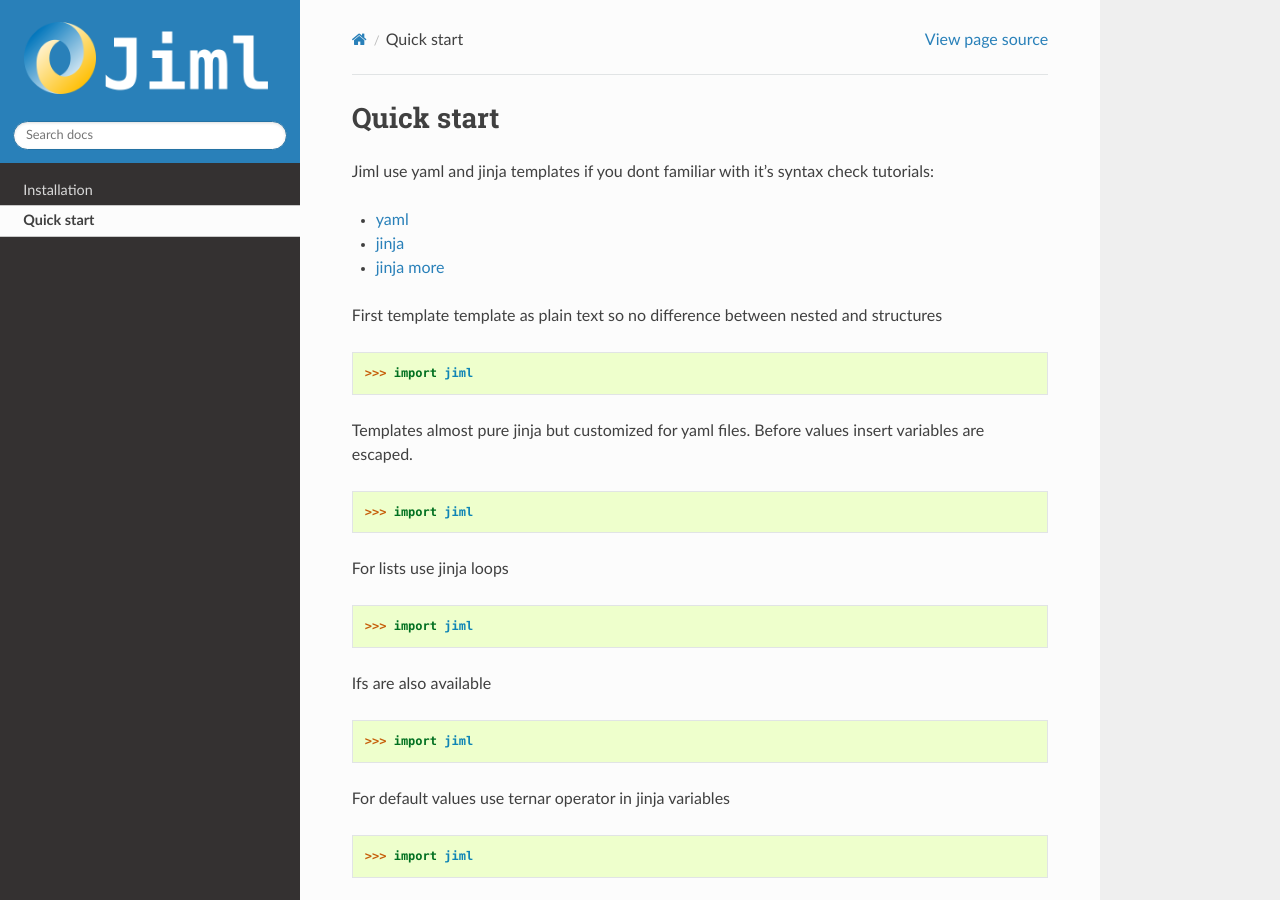
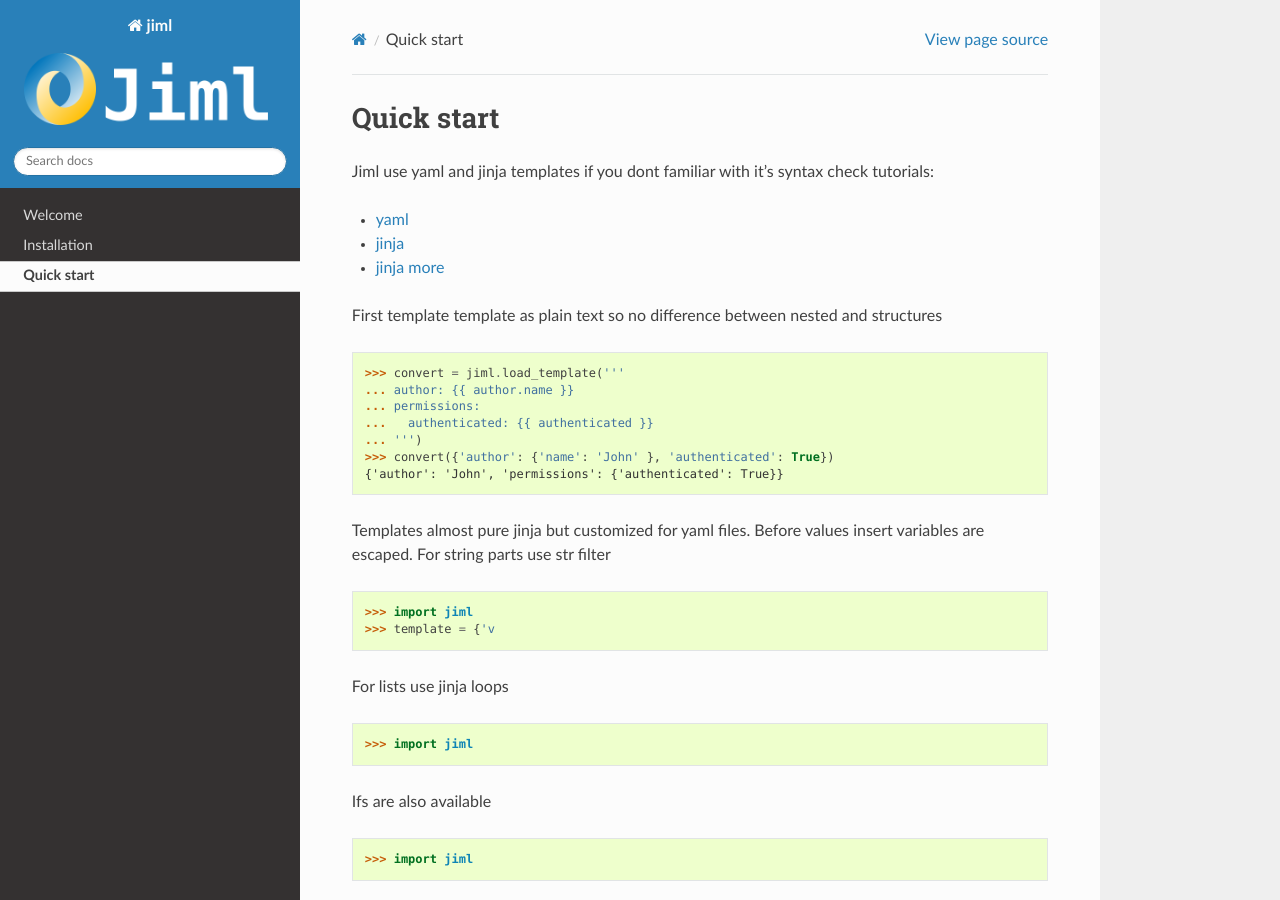
Before and after one commit to vmstarchenko/jaml, a Sphinx documentation site: the page built from docs/source/guide/quickstart.rst, in a window 1280 px wide and 900 px high. Built offline with Sphinx 7.4.7 and the Read the Docs theme 2.0.0, drawn with Linux system fonts in a browser that asks for light colours.

Commit message:
update documentation

```diff
--- a/README.rst
+++ b/README.rst
@@ -12,7 +12,6 @@ and flexibility of `yaml <https://pyyaml.org/wiki/PyYAMLDocumentation>`_ format.
 **Short usage example**::
 
   >>> import jiml
-  >>>
   >>> template = '''
   ... # options
   ... globals: [urllib.parse.urlparse]
@@ -28,7 +27,6 @@ and flexibility of `yaml <https://pyyaml.org/wiki/PyYAMLDocumentation>`_ format.
   ...   {% endfor %}
   ... ]
   ... '''
-  >>>
   >>> convert_film_for_responce = jiml.load_template(template)
   >>> print(json.dumps(convert_film_for_responce({
   ...     'title': 'Your favourite film',
@@ -52,7 +50,6 @@ and flexibility of `yaml <https://pyyaml.org/wiki/PyYAMLDocumentation>`_ format.
       "title": "Your favourite film",
       "year": 2021
   }
-  >>>
 
 This package demonstrates an approach for converting input json to output json without using python code directly.
 The conversion is done by Jinja library. Input json used as context for rendered template. Conversion rules are specified in template.
--- a/docs/source/conf.py
+++ b/docs/source/conf.py
@@ -56,8 +56,4 @@ pygments_style = 'sphinx'
 # so a file named "default.css" will overwrite the builtin "default.css".
 html_static_path = ['_static']
 html_logo = 'logo-full.png'  # json logo + python colors (#fec007 #0176bc)
-html_theme_options = {
-        'logo_only': True,
-        'display_version': False,
-}
 html_favicon = 'favicon.ico'
--- a/docs/source/guide/quickstart.rst
+++ b/docs/source/guide/quickstart.rst
@@ -13,13 +13,20 @@ First template
 template as plain text so no difference between nested and structures
 ::
 
-  >>> import jiml
+  >>> convert = jiml.load_template('''
+  ... author: {{ author.name }}
+  ... permissions:
+  ...   authenticated: {{ authenticated }}
+  ... ''')
+  >>> convert({'author': {'name': 'John' }, 'authenticated': True})
+  {'author': 'John', 'permissions': {'authenticated': True}}
 
 Templates almost pure jinja but customized for yaml files.
-Before values insert variables are escaped.
+Before values insert variables are escaped. For string parts use str filter
 ::
 
   >>> import jiml
+  >>> template = {'v
 
 
 For lists use jinja loops
```
Also changed, not shown: docs/source/index.rst (+10 -6 lines).
